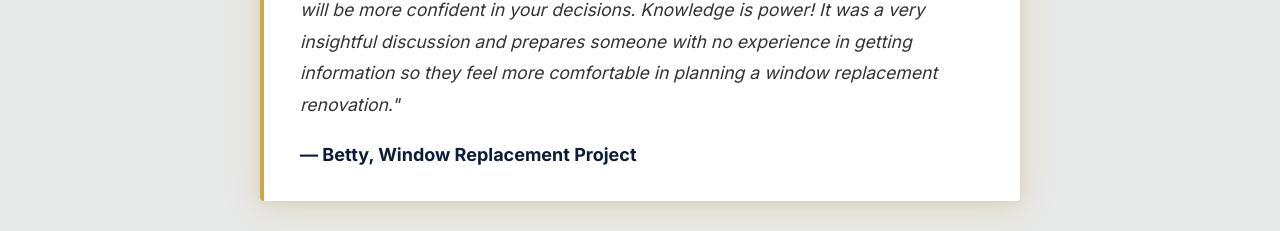
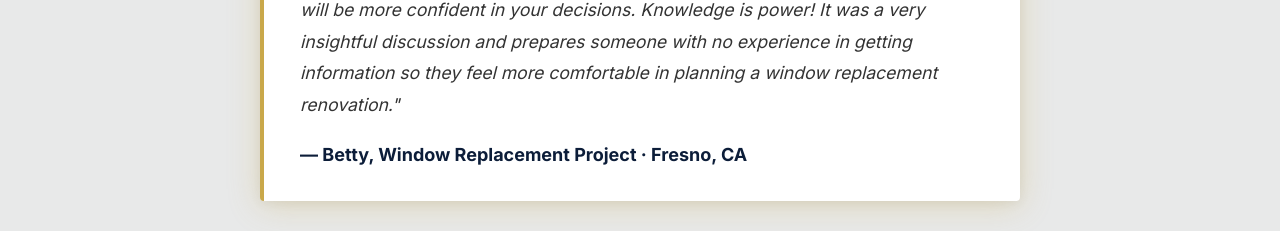
Before and after one commit to Certainty-Home-Consulting/chc-site, a plain HTML site: page docs/index.html in a window 1280 px wide. Shown: the part 2111-2342 px from the top of the page. Drawn offline with Linux system fonts and the light colour scheme.

Commit message:
Add Fresno, CA to Betty's testimonial

```diff
--- a/docs/index.html
+++ b/docs/index.html
@@ -178,7 +178,7 @@
                 <p style="font-size:1.1rem; line-height:1.8; color:#333; font-style:italic; margin:0 0 20px 0;">
                     "Highly recommended experience!! Not only will you be better informed, but you will be more confident in your decisions. Knowledge is power! It was a very insightful discussion and prepares someone with no experience in getting information so they feel more comfortable in planning a window replacement renovation."
                 </p>
-                <p style="font-weight:700; color:#0C1D39; margin:0;">— Betty, Window Replacement Project</p>
+                <p style="font-weight:700; color:#0C1D39; margin:0;">— Betty, Window Replacement Project · Fresno, CA</p>
             </div>
         </div>
     </section>
```
Also changed, not shown: docs/staging.html (+1 -1 lines).
